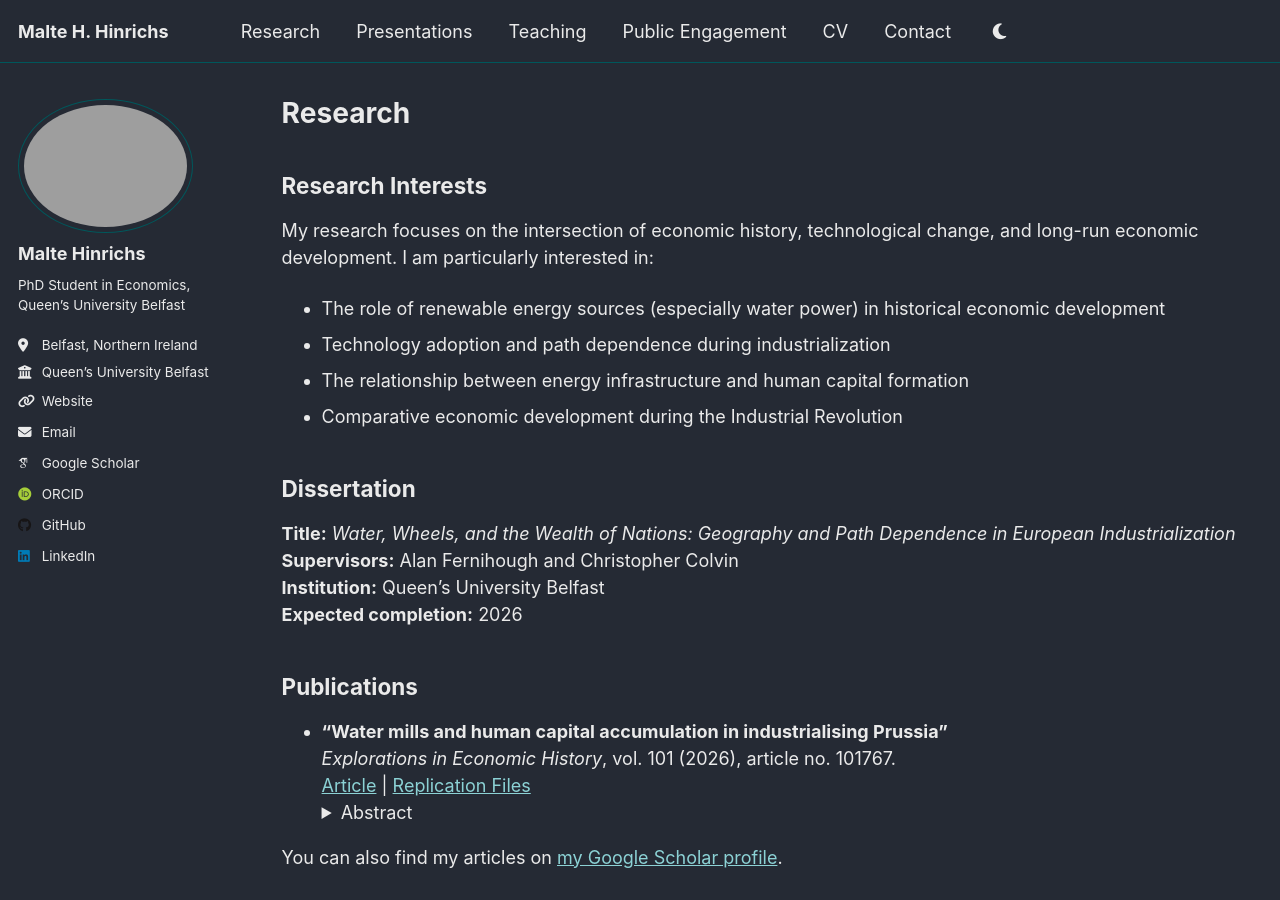
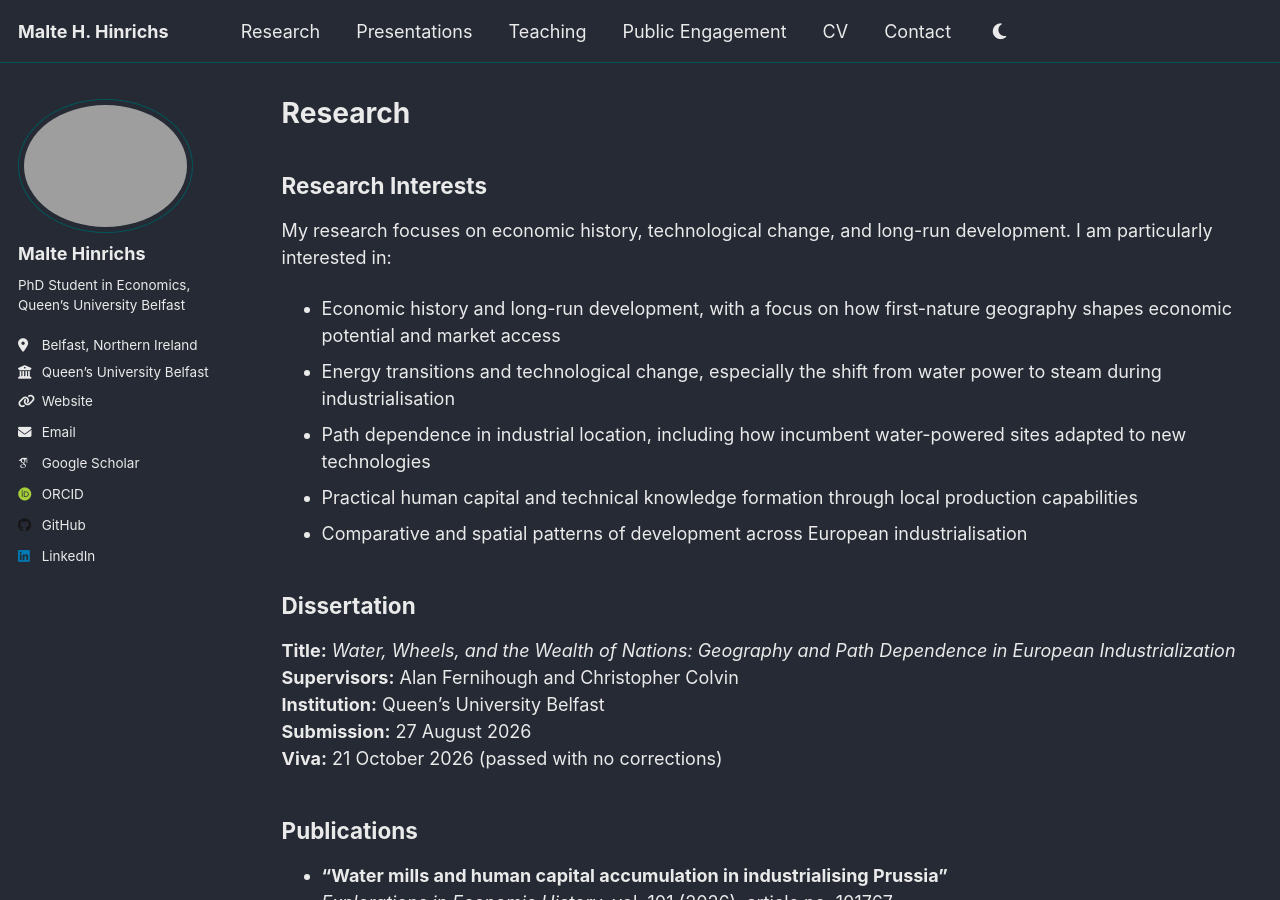
Before and after one commit to maltehhinrichs/maltehhinrichs.github.io, a Jekyll site: the page built from _pages/research-interests.md, in a window 1280 px wide and 900 px high. Built offline with Jekyll 4.4.1, drawn with Linux system fonts in a browser that asks for light colours; some web fonts are replaced; a script that is not in the unit is left out.

Commit message:
Update public engagement, viva outcome, and research interests
Co-authored-by: maltehhinrichs <233110956+maltehhinrichs@users.noreply.github.com>

```diff
--- a/_pages/research-interests.md
+++ b/_pages/research-interests.md
@@ -7,19 +7,21 @@ author_profile: true
 
 ## Research Interests
 
-My research focuses on the intersection of economic history, technological change, and long-run economic development. I am particularly interested in:
+My research focuses on economic history, technological change, and long-run development. I am particularly interested in:
 
-- The role of renewable energy sources (especially water power) in historical economic development
-- Technology adoption and path dependence during industrialization
-- The relationship between energy infrastructure and human capital formation
-- Comparative economic development during the Industrial Revolution
+- Economic history and long-run development, with a focus on how first-nature geography shapes economic potential and market access
+- Energy transitions and technological change, especially the shift from water power to steam during industrialisation
+- Path dependence in industrial location, including how incumbent water-powered sites adapted to new technologies
+- Practical human capital and technical knowledge formation through local production capabilities
+- Comparative and spatial patterns of development across European industrialisation
 
 ## Dissertation
 
 **Title:** *Water, Wheels, and the Wealth of Nations: Geography and Path Dependence in European Industrialization*
 **Supervisors:** Alan Fernihough and Christopher Colvin
 **Institution:** Queen's University Belfast
-**Expected completion:** 2026
+**Submission:** 27 August 2026
+**Viva:** 21 October 2026 (passed with no corrections)
 
 
 ## Publications
```
Also changed, not shown: _pages/public-engagement.md (+3 -0 lines), files/cv-latest.md (+1 -1 lines).
